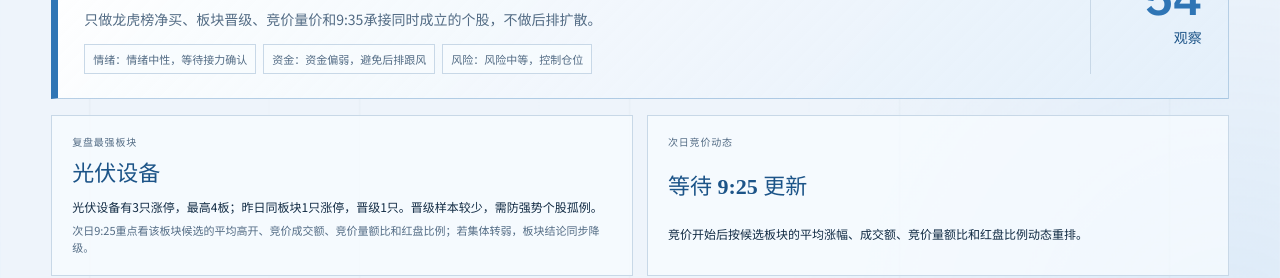
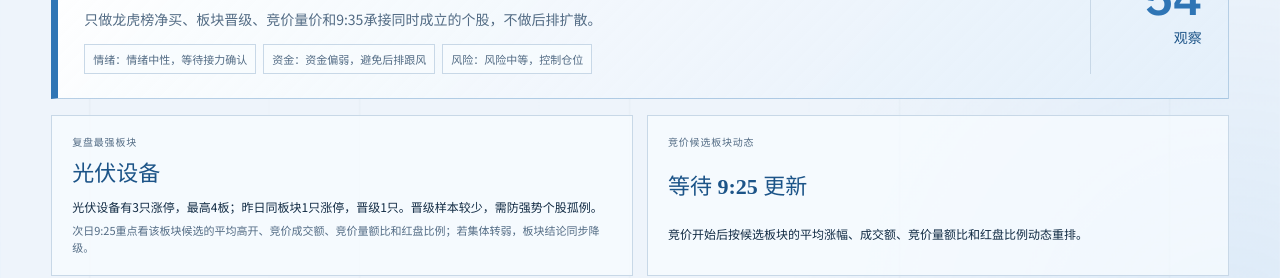
Before and after one commit to yjh832/auction-radar, a React (Vite) app: page / in a window 1280 px wide. Shown: the part 1480-1758 px from the top of the page. Built offline with nearby package versions, Linux system fonts and the light colour scheme.

Commit message:
sync: 2026-11-08T16:11:58.945Z

```diff
--- a/src/components/ReviewMapsPanel.tsx
+++ b/src/components/ReviewMapsPanel.tsx
@@ -84,7 +84,7 @@ export function ReviewMapsPanel({
           )}
         </article>
         <article className={auctionSector ? "is-live" : ""}>
-          <span>次日竞价动态</span>
+          <span>竞价候选板块动态</span>
           {auctionSector ? (
             <>
               <strong>{auctionSector.name}</strong>
@@ -240,7 +240,7 @@ export function ReviewMapsPanel({
         {auctionSector ? <ArrowRight size={15} /> : <TrendingUp size={15} />}
         <span>
           {auctionSector
-            ? `9:25动态更新：当前竞价最强板块为${auctionSector.name}，候选排序已同步刷新。`
+            ? `9:25动态更新：当前候选池竞价最强板块为${auctionSector.name}，候选排序已同步刷新。`
             : "候选排序同时参考三图：情绪顺风、资金接力与风险安全垫；9:25后按竞价数据动态更新。"}
         </span>
       </div>
```
